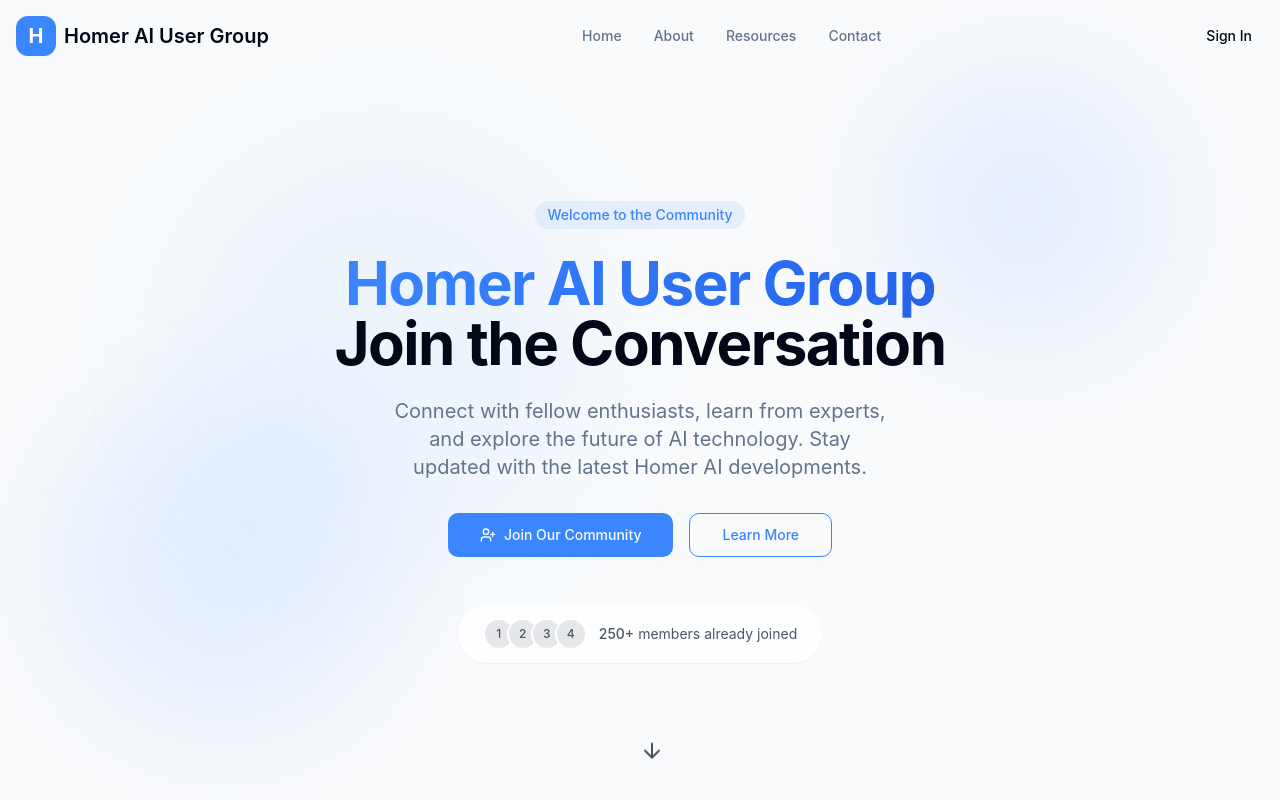
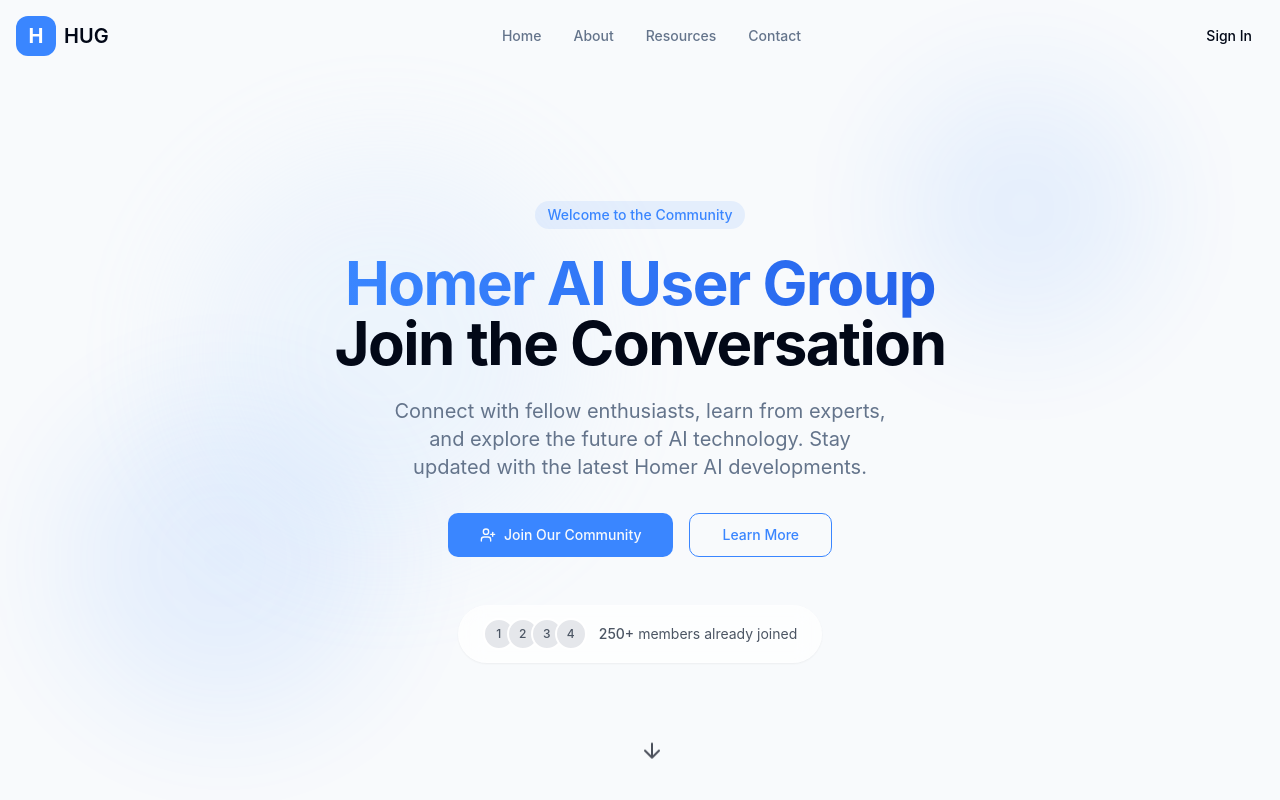
Before and after one commit to Skytimbo/jekyll-junction, a React (Vite) app: page / in a window 1280 px wide. Shown: the top 800 px of the page. Built offline with nearby package versions, Linux system fonts and the light colour scheme.

Commit message:
Refactor header logo link
Change the header logo link to a logo display.

```diff
--- a/src/components/Header.tsx
+++ b/src/components/Header.tsx
@@ -36,7 +36,7 @@ const Header = () => {
           <div className="w-10 h-10 rounded-lg bg-homer flex items-center justify-center">
             <span className="text-white font-bold">H</span>
           </div>
-          <span>Homer AI User Group</span>
+          <span>HUG</span>
         </a>
 
         <nav className="hidden md:flex items-center gap-8">
```
